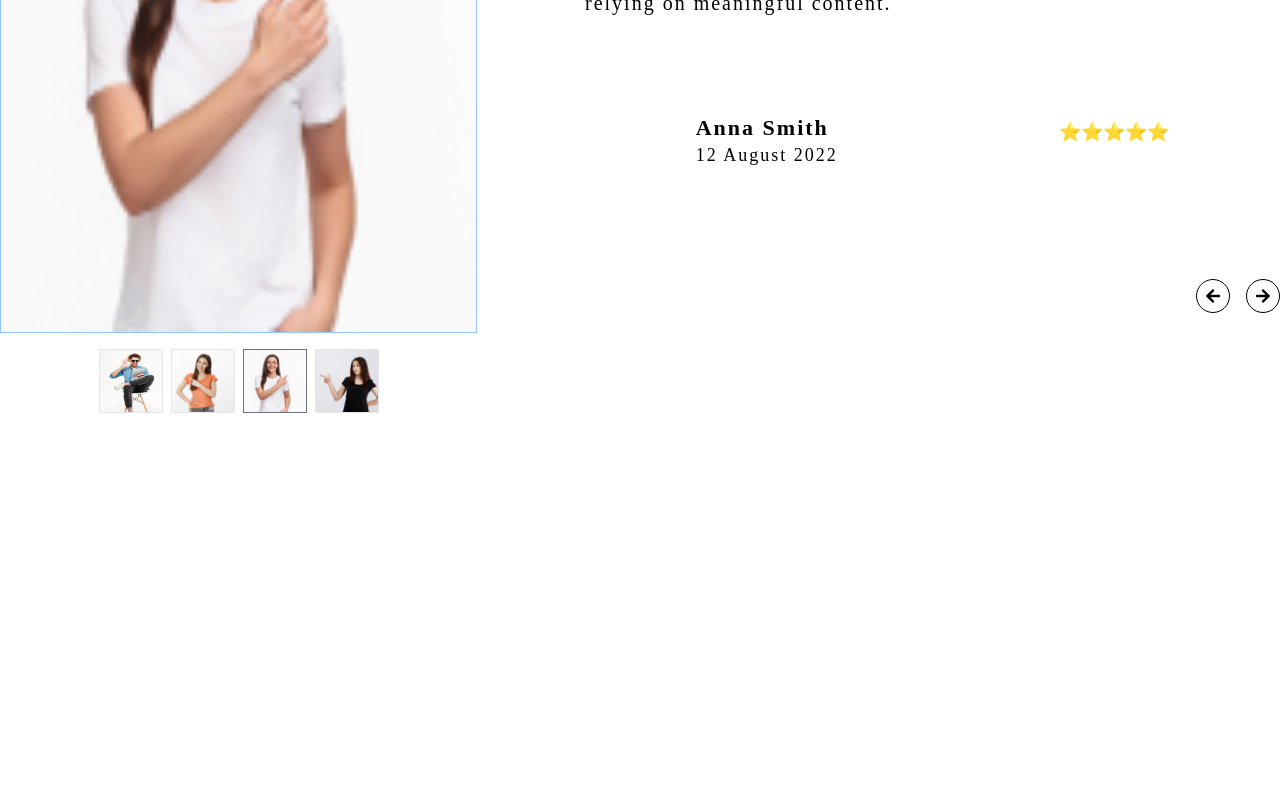
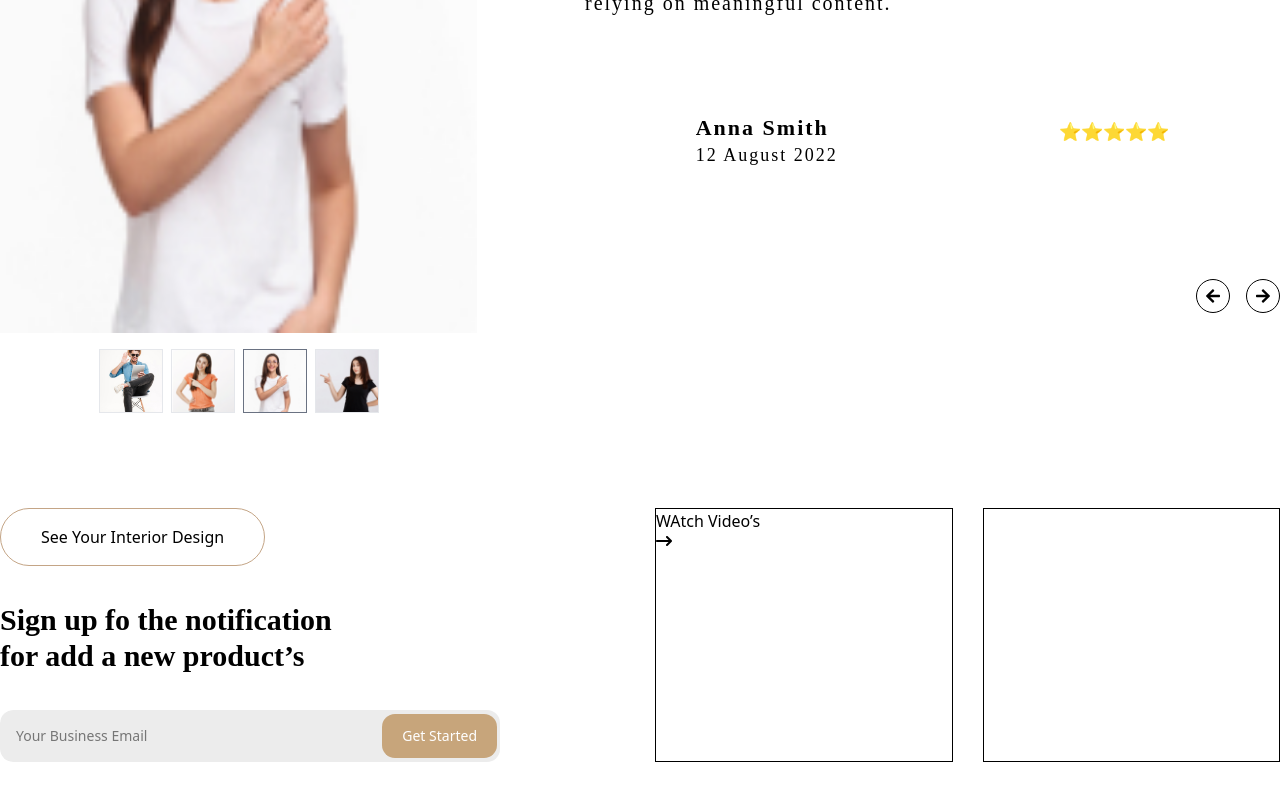
Before and after one commit to minhazulabidin/mistrium, a React (Vite) app: page / in a window 1280 px wide. Shown: the part 3432-4232 px from the top of the page. Before the commit the page ends 3845 px from the top, so only its background shows below. Built offline with nearby package versions, Linux system fonts and the light colour scheme.

Commit message:
newslater form done

```diff
--- a/src/Components/Pages/Home/Home.jsx
+++ b/src/Components/Pages/Home/Home.jsx
@@ -1,9 +1,9 @@
-import React from 'react'
 import Banner from './Banner'
 import TrustedClint from './TrustedClint'
 import Collection from './Collection'
 import Products from './Products'
 import Carousel from '../../Utilities/Carousel'
+import News from './News'
 
 const Home = () => {
   return (
@@ -13,6 +13,7 @@ const Home = () => {
       <Collection />
       <Products/>
       <Carousel/>
+      <News/>
     </div>
   )
 }
--- /dev/null
+++ b/src/Components/Pages/Home/News.jsx
@@ -0,0 +1,41 @@
+import { FaArrowRightLong } from "react-icons/fa6"
+import Container from "../../Utilities/Container"
+import Flex from "../../Utilities/Flex"
+
+
+const News = () => {
+  return (
+    <Container className="mt-[95px] mb-96">
+      <div className="grid grid-cols-4 gap-[30px]">
+        <div className="col-span-2 space-y-9">
+          <button className="py-4 px-10 border border-primary rounded-4xl">See Your Interior Design</button>
+          <h3 className="font-gupter font-bold text-3xl tracking-[2%] w-[349px]">
+            Sign up fo the notification for add a new product’s
+          </h3>
+          <div class="flex rounded-[13px] overflow-hidden relative">
+            <input type="email"
+              placeholder="Your Business Email"
+              class="px-4 py-4 text-sm outline-none bg-[#D9D9D982] w-4/5 rounded-[13px]"
+              required />
+            <button type="submit"
+              class="flex items-center bg-[#c7a57b] text-white text-sm px-5 py-3 transition-all duration-300 hover:-translate-x-1 group rounded-[13px] absolute right-[128px] top-1">
+              Get Started
+              <span class="inline-block max-w-0 overflow-hidden transition-all duration-300 group-hover:max-w-[20px] group-hover:ml-2">
+                <FaArrowRightLong />
+              </span>
+            </button>
+          </div>
+        </div>
+        <div className="col-span-1 border">
+          <img src="" alt="" />
+          <h2>WAtch Video’s <FaArrowRightLong /></h2>
+        </div>
+        <div className="col-span-1 border">
+          <img src="" alt="" />
+        </div>
+      </div>
+    </Container>
+  )
+}
+
+export default News
--- a/src/Components/Utilities/Carousel.jsx
+++ b/src/Components/Utilities/Carousel.jsx
@@ -54,7 +54,7 @@ const Carousel = () => {
         <img
           src={testimonials[activeIndex].image}
           alt=""
-          className="w-[477px] h-[615px] border border-blue-300"
+          className="w-[477px] h-[615px]"
         />
         <div className="flex gap-2 mt-4">
           {testimonials.map((t, idx) => (
@@ -62,7 +62,7 @@ const Carousel = () => {
               key={idx}
               src={t.image}
               alt=""
-              className={`w-16 h-16 cursor-pointer border ${idx === activeIndex ? "border-gray-500" : "border-gray-200"
+              className={`w-16 h-16 object-cover cursor-pointer border ${idx === activeIndex ? "border-gray-500" : "border-gray-200"
                 }`}
               onClick={() => setActiveIndex(idx)}
             />
```
Also changed, not shown: src/assets/greySofa.png (added), src/assets/newspic.png (added).
